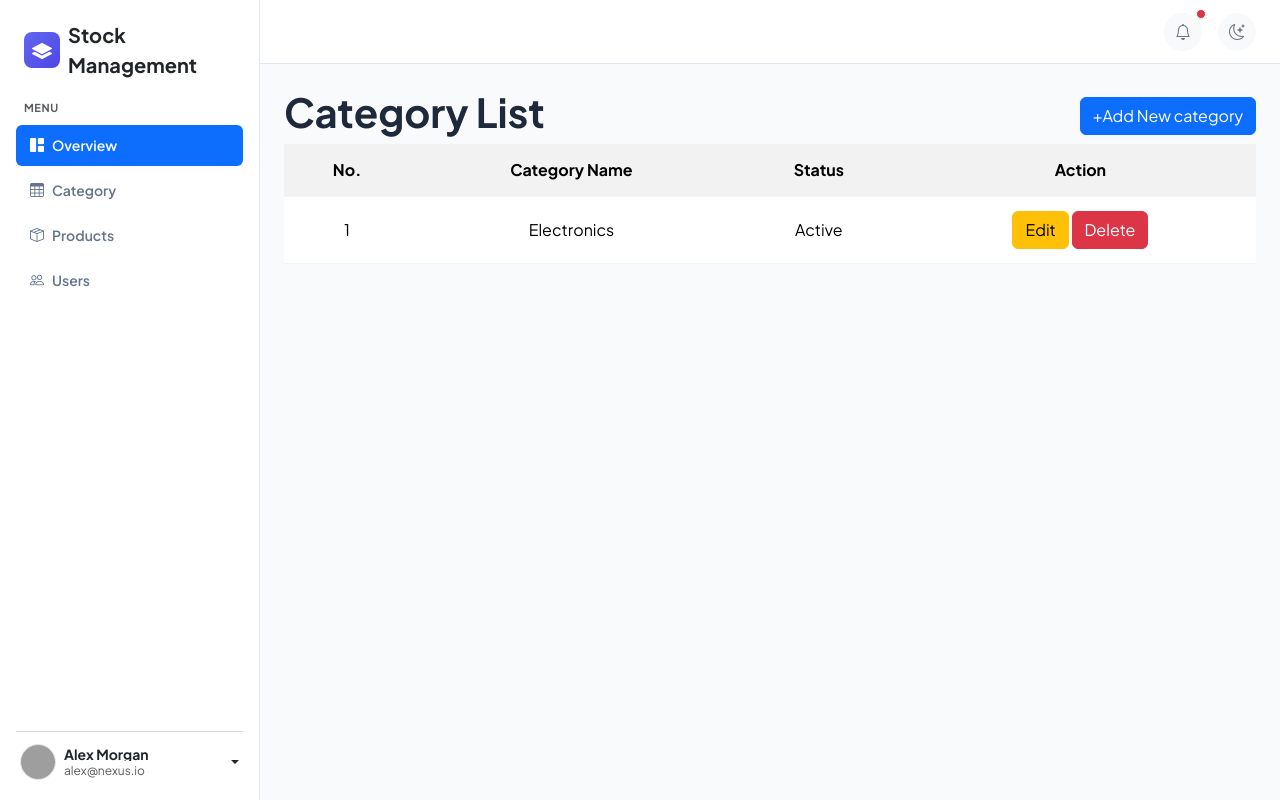
After one commit to Bunchhorng/crud_flask_6_7_mon_thur, a Flask app: page /category in a window 1280 px wide. The commit adds this page. Run offline with Flask 3, Linux system fonts and the light colour scheme; some libraries are stand-ins or nearby versions; grey boxes are pictures that could not be loaded.

Commit message:
add feature category/index.html

```diff
--- a/app.py
+++ b/app.py
@@ -1,6 +1,13 @@
 from  flask import Flask, render_template
 
 app = Flask(__name__)
+
+
+# Ctegory route
+@app.route('/category')
+def index_category():
+    return render_template('category/index.html')
+
 
 @app.route('/product')
 def index_product():
--- /dev/null
+++ b/templates/category/index.html
@@ -0,0 +1,29 @@
+{% extends 'layout/base.html' %}
+
+
+{% block title %}Category List{% endblock %}
+
+{% block content %}
+    <div class="d-flex justify-content-between align-items-center">
+        <h1 class="fw-bold">Category List</h1>
+        <a href="" class="btn btn-primary">+Add New category</a>
+    </div>
+
+    <table class="table table-striped table-hover text-center align-middle">
+        <tr>
+            <th>No.</th>
+            <th>Category Name</th>
+            <th>Status</th>
+            <th>Action</th>
+        </tr>
+        <tr>
+            <td>1</td>
+            <td>Electronics</td>
+            <td>Active</td>
+            <td>
+                <a href="" class="btn btn-warning">Edit</a>
+                <a href="" class="btn btn-danger">Delete</a>
+            </td>
+        </tr>
+    </table>
+{% endblock %}
--- a/templates/layout/base.html
+++ b/templates/layout/base.html
@@ -185,7 +185,7 @@
         >
           <i class="bi bi-layers-fill fs-5"></i>
         </div>
-        <span class="fs-5 fw-bold text-dark tracking-tight">NexusDash</span>
+        <span class="fs-5 fw-bold text-dark tracking-tight">Stock <br> Management</span>
       </a>
 
       <div
@@ -273,21 +273,8 @@
     <div class="main-wrapper">
       <!-- Top Navbar -->
       <header
-        class="top-navbar d-flex align-items-center justify-content-between sticky-top"
+        class="top-navbar d-flex align-items-center justify-content-end sticky-top"
       >
-        <!-- Search Input -->
-        <div
-          class="search-input-group d-flex align-items-center px-3 py-1"
-          style="width: 320px"
-        >
-          <i class="bi bi-search text-muted me-2"></i>
-          <input
-            type="text"
-            class="form-control border-0 bg-transparent shadow-none p-0 fs-7"
-            placeholder="Search analytics, orders, users..."
-          />
-        </div>
-
         <!-- Quick Actions & Profile -->
         <div class="d-flex align-items-center gap-3">
           <button
@@ -304,13 +291,6 @@
             style="width: 38px; height: 38px"
           >
             <i class="bi bi-moon-stars text-secondary"></i>
-          </button>
-          <div class="vr mx-1 opacity-25"></div>
-          <button
-            class="btn btn-primary d-flex align-items-center gap-2 fw-semibold btn-sm px-3"
-            style="background-color: #6366f1; border: none; border-radius: 8px"
-          >
-            <i class="bi bi-plus-lg"></i> Create Campaign
           </button>
         </div>
       </header>
```
